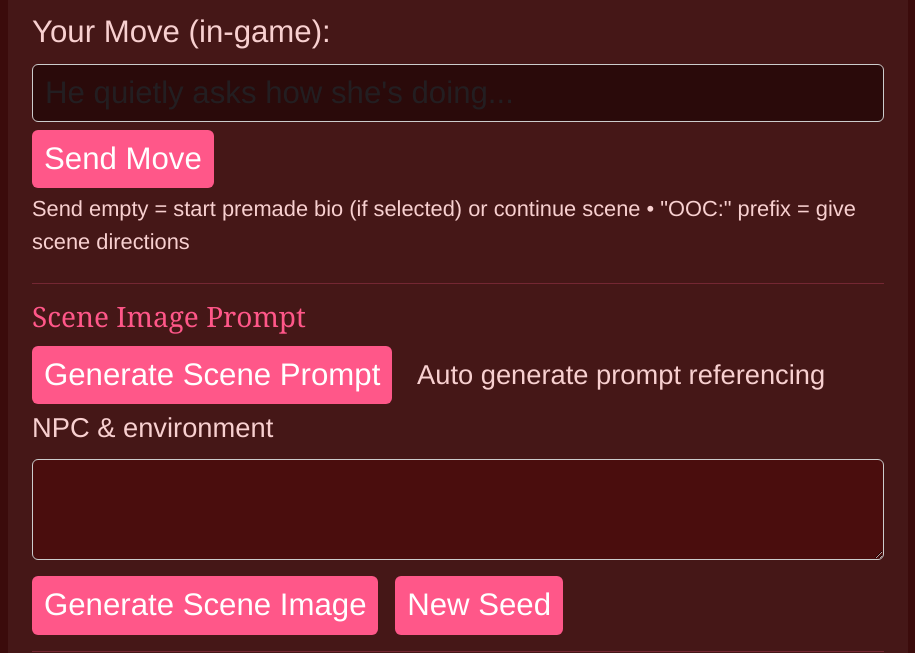
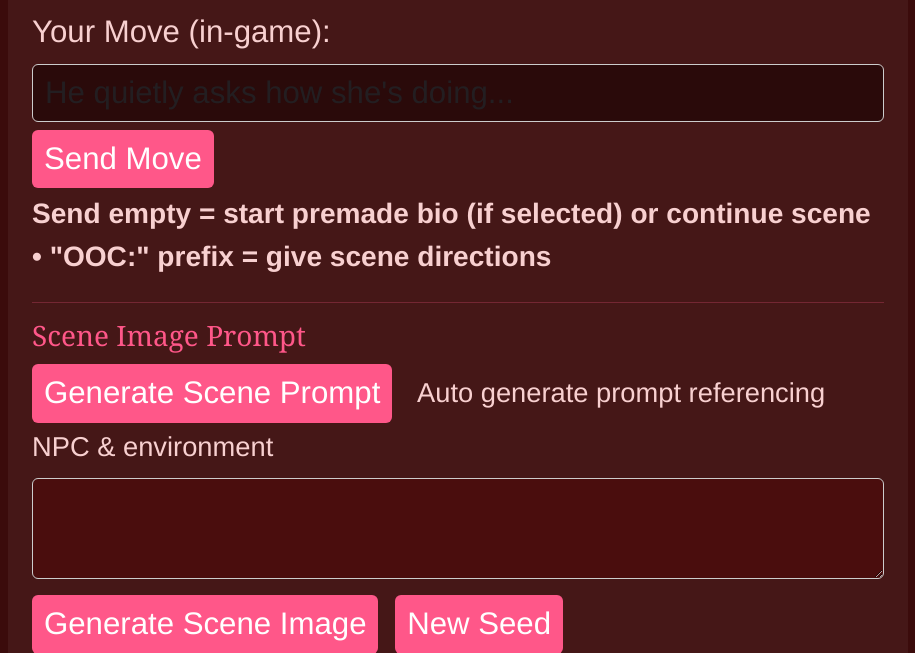
Before and after one commit to Futurecollection/Mystoryai6, a Flask app: page /interaction in a window 1280 px wide. Shown: the part 384-1037 px from the top of the page, without its empty margins (182-1097 px from the left). Run offline with Flask 3, Linux system fonts and the light colour scheme.

Commit message:
Assistant checkpoint: Update instruction text styling
Assistant generated file changes:
- templates/interaction.html: Update instruction text style

---

User prompt:

Ok doesn't have to be that small also use bold letters

```diff
--- a/templates/interaction.html
+++ b/templates/interaction.html
@@ -28,9 +28,9 @@
   <button type="submit" name="submit_action" class="btn btn-success">
     Send Move
   </button>
-  <small style="color: #f8d0d0; font-size: 0.7em; display: block; margin-top: 5px;">
-    Send empty = start premade bio (if selected) or continue scene • "OOC:" prefix = give scene directions
-  </small>
+  <div style="color: #f8d0d0; font-size: 0.9em; display: block; margin-top: 5px;">
+    <strong>Send empty = start premade bio (if selected) or continue scene • "OOC:" prefix = give scene directions</strong>
+  </div>
 </form>
 
 <hr style="border-top: 1px solid #ff5789;">
```
